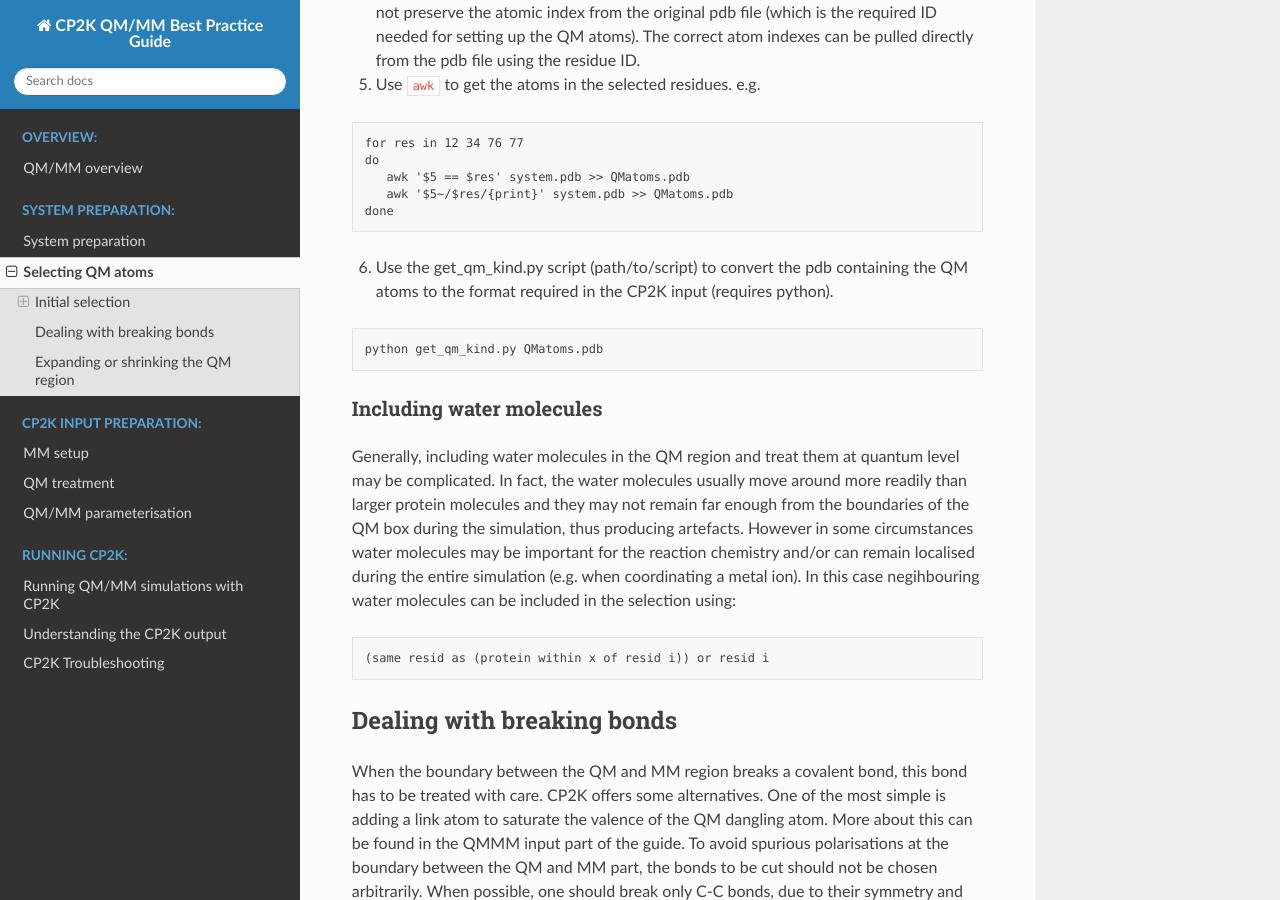
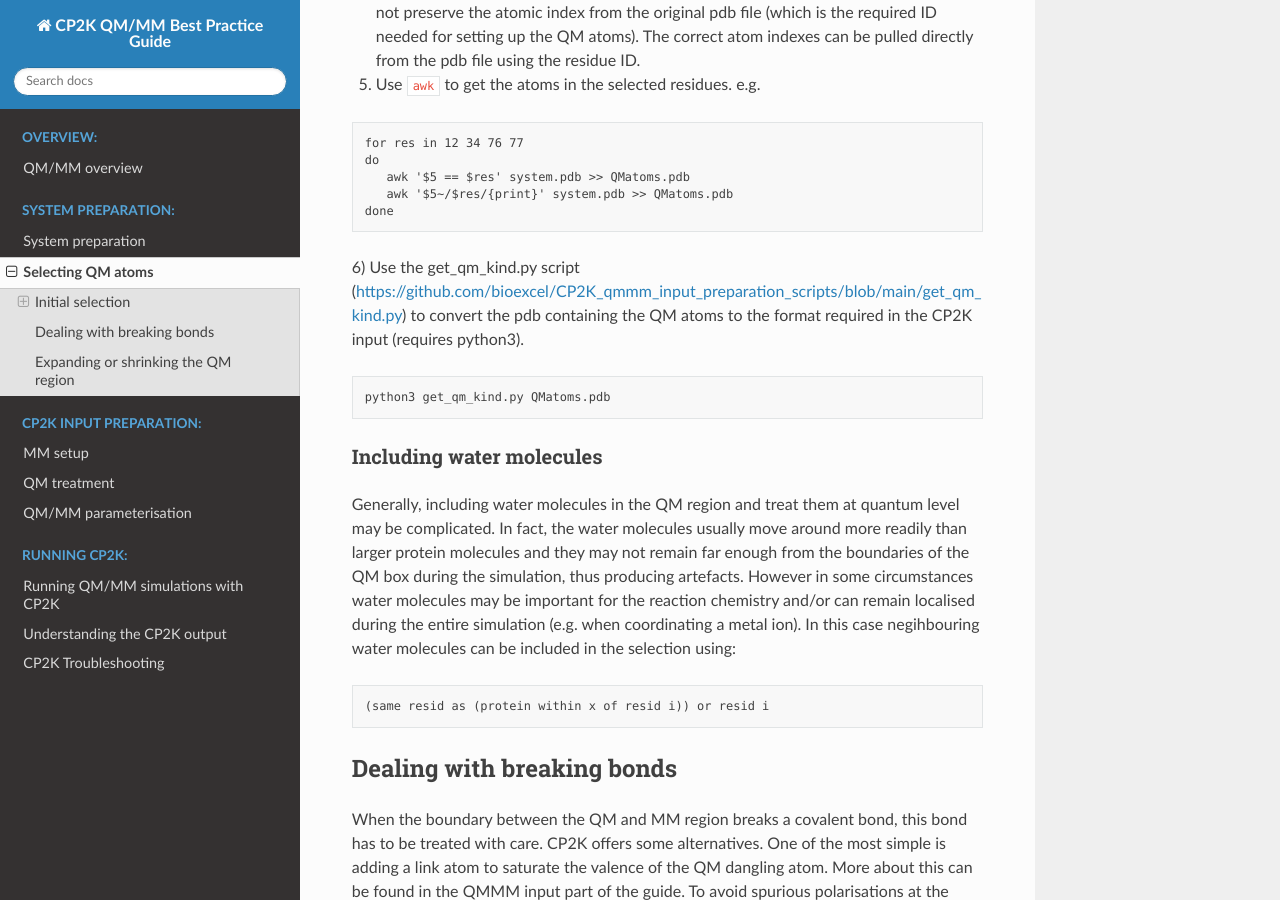
Before and after one commit to bioexcel/qmmm_bpg, a Sphinx documentation site: the page built from docs/system_preparation/selecting_qm_atoms.rst, in a window 1280 px wide and 900 px high, scrolled down 1023 px. Built offline with Sphinx 7.4.7 and the Read the Docs theme 2.0.0, drawn with Linux system fonts in a browser that asks for light colours.

Commit message:
Update selecting_qm_atoms.rst

```diff
--- a/docs/system_preparation/selecting_qm_atoms.rst
+++ b/docs/system_preparation/selecting_qm_atoms.rst
@@ -60,12 +60,12 @@
     awk '$5~/$res/{print}' system.pdb >> QMatoms.pdb
  done
 
-6) Use the get_qm_kind.py script (path/to/script) to convert the pdb containing the QM
-   atoms to the format required in the CP2K input (requires python).
+6) Use the get_qm_kind.py script (https://github.com/bioexcel/CP2K_qmmm_input_preparation_scripts/blob/main/get_qm_kind.py)
+to convert the pdb containing the QM atoms to the format required in the CP2K input (requires python3).
 
 .. code-block:: none
 
- python get_qm_kind.py QMatoms.pdb
+ python3 get_qm_kind.py QMatoms.pdb
 
 Including water molecules
 -------------------------
```
